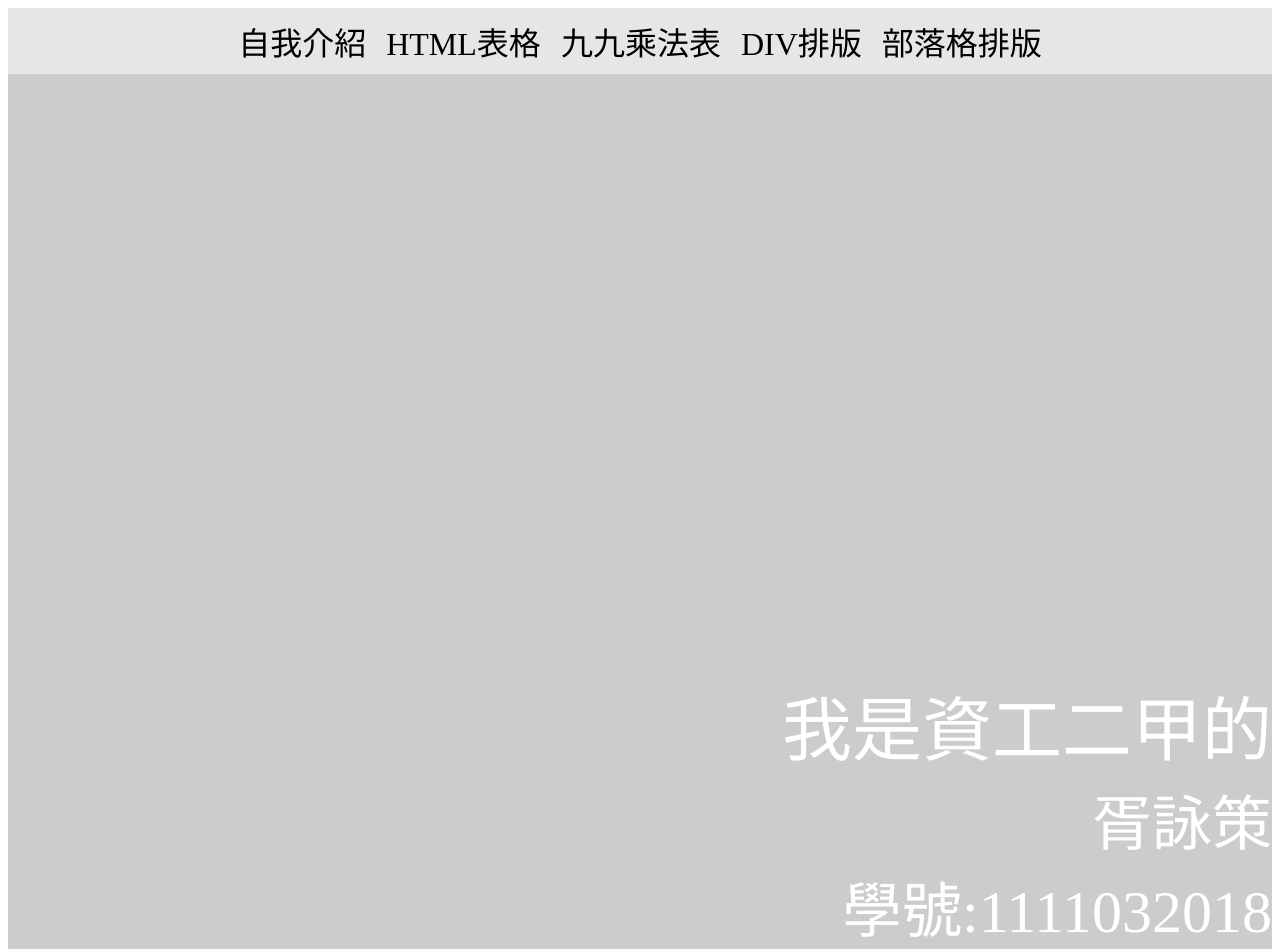
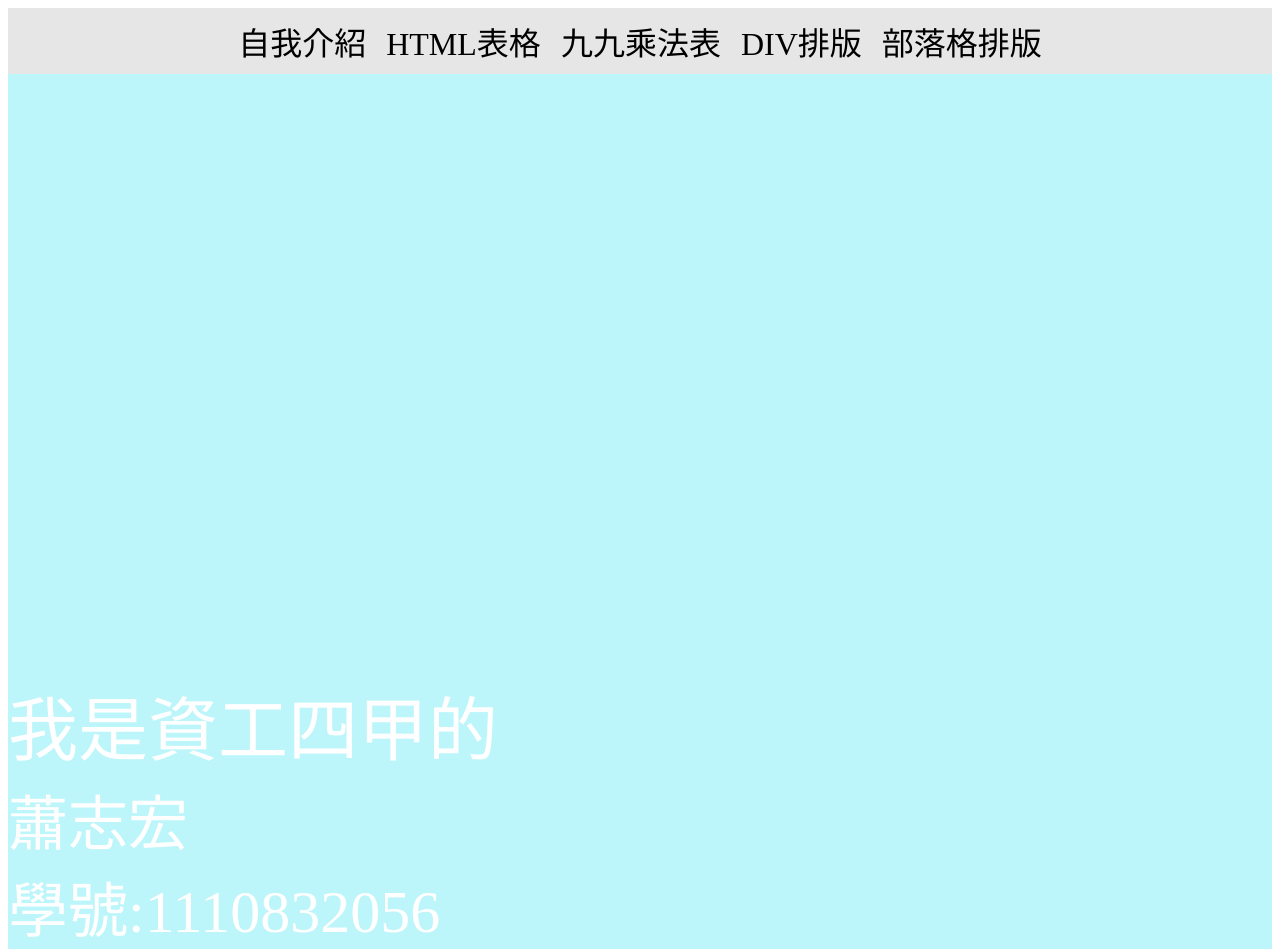
Before and after one commit to 0212zh/Zhihong.0212, a plain HTML site: page index.html in a window 1280 px wide. Drawn offline with Linux system fonts and the light colour scheme.

Commit message:
Update index.html

```diff
--- a/index.html
+++ b/index.html
@@ -13,9 +13,9 @@
                 <li><a href="https://0212zh.github.io/Zhihong.0212/部落格.html">部落格排版</a></li>
             </ul>
         </nav>
-    <div style="font-size:70px;padding-top:600px;background:#00000033;color: White;" align="right">我是資工二甲的</div>
-    <div style="font-size:60px;background:#00000033;color: White;" align="right">胥詠策</div>
-    <div style="font-size:60px;background:#00000033;color: White;" align="right">學號:1111032018</div>
+    <div style="font-size:70px;padding-top:600px;background:#bcf6fafc;color: White;" align="left">我是資工四甲的</div>
+    <div style="font-size:60px;background:#bcf6fafc;color: White;" align="left">蕭志宏</div>
+    <div style="font-size:60px;background:#bcf6fafc;color: White;" align="left">學號:1110832056</div>
 </html>
 <style>
 html { box-sizing: border-box; }
```
